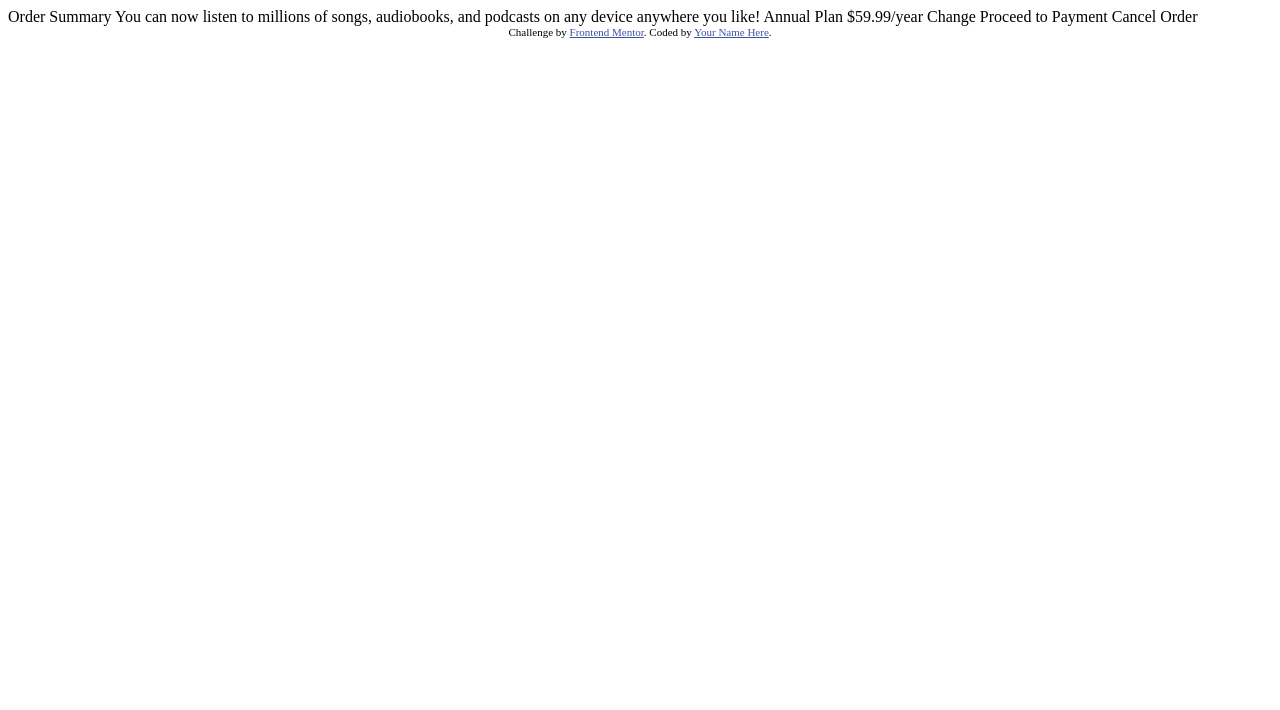
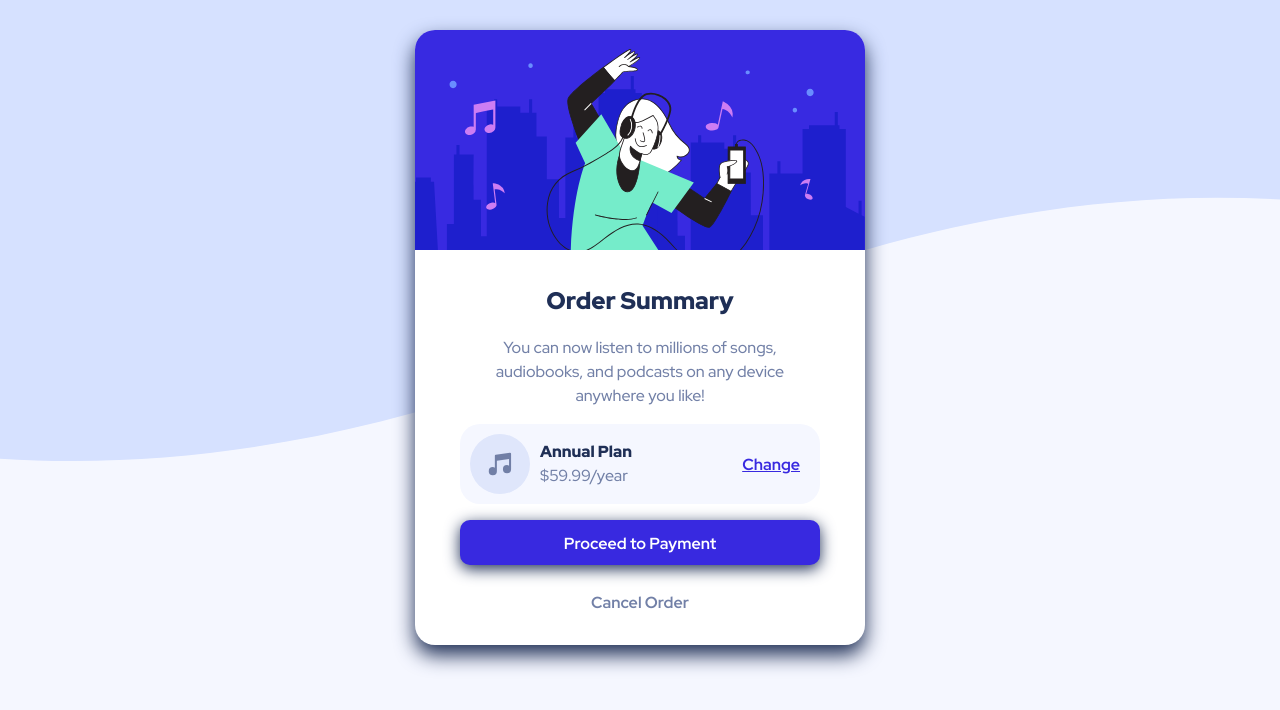
Before and after one commit to laszlo-acali/order-summary-component-main, a plain HTML site: page index.html in a window 1280 px wide. Drawn offline with Linux system fonts and the light colour scheme.

Commit message:
remasterizado con sass

```diff
--- a/index.html
+++ b/index.html
@@ -1,37 +1,34 @@
 <!DOCTYPE html>
 <html lang="en">
 <head>
-  <meta charset="UTF-8">
-  <meta name="viewport" content="width=device-width, initial-scale=1.0"> <!-- displays site properly based on user's device -->
+    <meta charset="UTF-8">
+    <meta http-equiv="X-UA-Compatible" content="IE=edge">
+    <meta name="viewport" content="width=device-width, initial-scale=1.0">
+    <meta name="author" content="Laszlo Acali García Infante">
+    <meta name="description" content="Order Summary Card Coding Challenge from Frontend Mentor">
+    <title>Dev Laszlo</title>
 
-  <link rel="icon" type="image/png" sizes="32x32" href="./images/favicon-32x32.png">
-
-  <title>Frontend Mentor | Order summary card</title>
-
-  <!-- Feel free to remove these styles or customise in your own stylesheet 👍 -->
-  <style>
-    .attribution { font-size: 11px; text-align: center; }
-    .attribution a { color: hsl(228, 45%, 44%); }
-  </style>
+    <link rel="icon" href="../images/favicon-32x32.png">
+    <link rel="preconnect" href="https://fonts.googleapis.com">
+    <link rel="preconnect" href="https://fonts.gstatic.com" crossorigin>
+    <link href="https://fonts.googleapis.com/css2?family=Red+Hat+Display:wght@500;700;900&display=swap" rel="stylesheet">
+    <link rel="stylesheet" href="style.css">
 </head>
 <body>
-
-  Order Summary
-
-  You can now listen to millions of songs, audiobooks, and podcasts on any
-  device anywhere you like!
-
-  Annual Plan
-  $59.99/year
-
-  Change
-
-  Proceed to Payment
-  Cancel Order
-
-  <div class="attribution">
-    Challenge by <a href="https://www.frontendmentor.io?ref=challenge" target="_blank">Frontend Mentor</a>.
-    Coded by <a href="#">Your Name Here</a>.
-  </div>
+    <section class="container">
+        <div class="hero">
+            <img src="../images/illustration-hero.svg" alt="cover image">
+        </div>
+        <h1>Order Summary</h1>
+        <p>You can now listen to millions of songs, audiobooks, and podcasts on any device anywhere you like!</p>
+        <div class="plan">
+            <img src="../images/icon-music.svg" alt="icon music">
+            <p><b>Annual Plan</b><br>
+            $59.99/year</p>
+            <a href="#">Change</a>
+        </div>
+        <div class="btn"><p>Proceed to Payment</p></div>
+        <p class="cancel">Cancel Order</p>
+    </section>
 </body>
 </html>
--- /dev/null
+++ b/style.scss
@@ -0,0 +1,126 @@
+$Paleblue: hsl(225, 100%, 94%);
+$Brightblue: hsl(245, 75%, 52%);
+$Verypaleblue: hsl(225, 100%, 98%);
+$Desaturatedblue: hsl(224, 23%, 55%);
+$Darkblue: hsl(223, 47%, 23%);
+
+body{
+    margin: 0;
+    padding: 0;
+    background-color: $Verypaleblue;
+    background-image: url(../images/pattern-background-desktop.svg);
+    background-position:center -200px;
+    background-repeat: no-repeat;
+    background-size: cover;
+    font-family: 'Red Hat Display', sans-serif;
+
+    /* Main container */
+
+    .container{
+        margin-top: 30px;
+        margin-left: auto;
+        margin-right: auto;
+        width: 90%;
+        max-width: 450px;
+        background-color: white;
+        border-radius: 20px;
+        box-shadow: 0 10px 20px $Darkblue;
+
+        .hero img {
+            border-radius: 20px 20px 0 0 ;
+            width: 100%;
+        }
+
+        /* Title and description */
+
+        h1{
+            margin-top: 30px;
+            text-align: center;
+            font-weight: 900;
+            color: $Darkblue;
+        }
+
+        p{
+            margin-left: auto;
+            margin-right: auto;
+            width: 80%;
+            text-align: center;
+            line-height: 1.5rem;
+            color: $Desaturatedblue;
+        }
+
+        /* Custom Plan */
+
+        .plan{
+            display:flex ;
+            margin-left: auto;
+            margin-right: auto;
+            width: 80%;
+            height: 80px;
+            border-radius: 20px;
+            background-color: $Verypaleblue;
+
+            img{
+                margin: 10px;
+                width: 60px;
+                height: 60px;
+            }
+
+            p{
+                text-align: left;
+                color: $Desaturatedblue;
+            }
+
+            b{
+                font-weight: 900 ;
+                color: $Darkblue;
+            }
+
+            a{
+                margin-top: 30px;
+                margin-right: 20px;
+                font-weight: 600;
+                color: $Brightblue;
+
+                &:hover{
+                    cursor: pointer;
+                    color: #766cf1;
+                    text-decoration: none;
+                }
+            }
+        }
+
+        /* Payment buttom */
+
+        .btn{
+            margin-left: auto;
+            margin-right: auto;
+            width: 80%;
+            height: 45px;
+            border-radius: 10px;
+            background-color:$Brightblue;
+            box-shadow: 0 4px 15px $Darkblue;
+            font-weight: 700;
+            &:hover{
+                cursor: pointer;
+                background-color: #766cf1;
+            }
+            p{
+                padding: 12px;
+                color: white;
+            }
+        }
+
+        /* Cancel buttom */
+
+        .cancel{
+            padding: 10px 0 30px;
+            font-weight: 700;
+
+            &:hover{
+                cursor: pointer;
+                color: $Darkblue;
+            }
+        }
+    }
+}
```
Also changed, not shown: main/index.html (deleted, +0 -33 lines), style.css (added), styles.css (renamed from main/styles.css), 1 other file.
